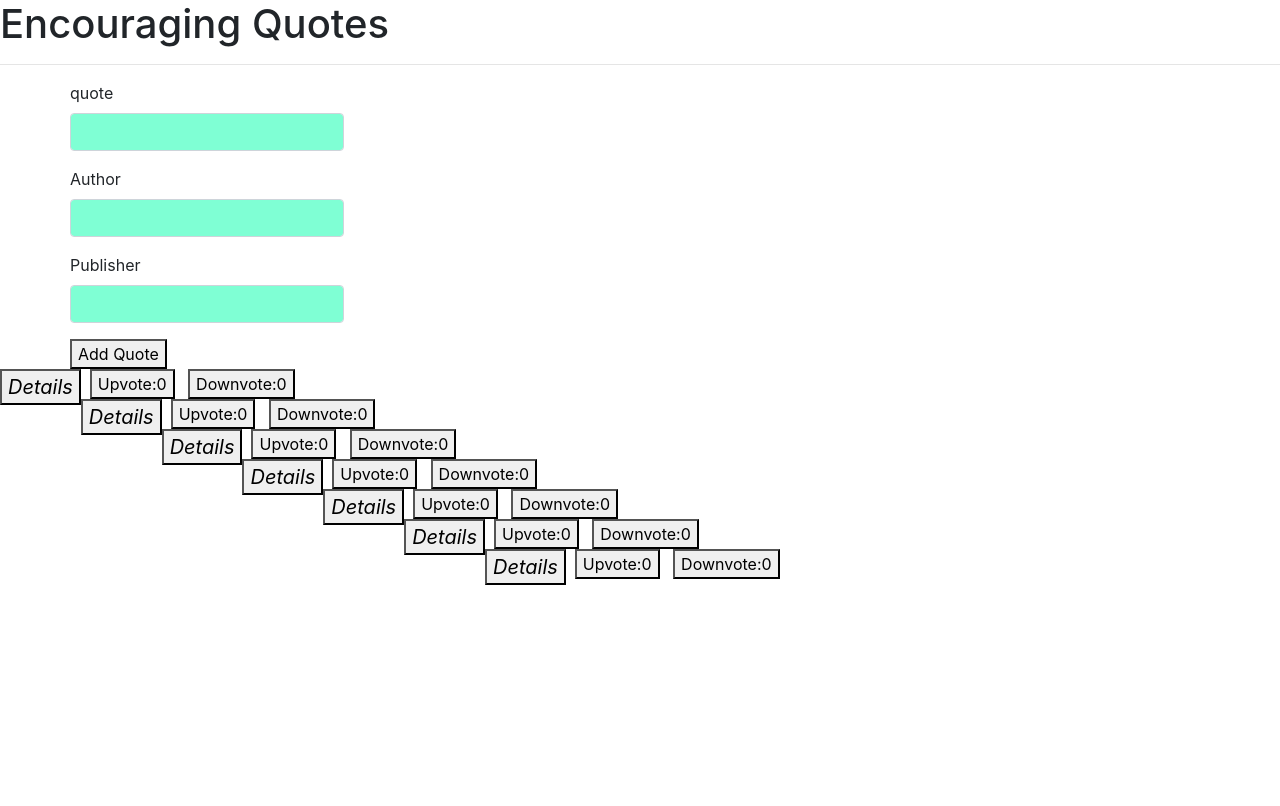
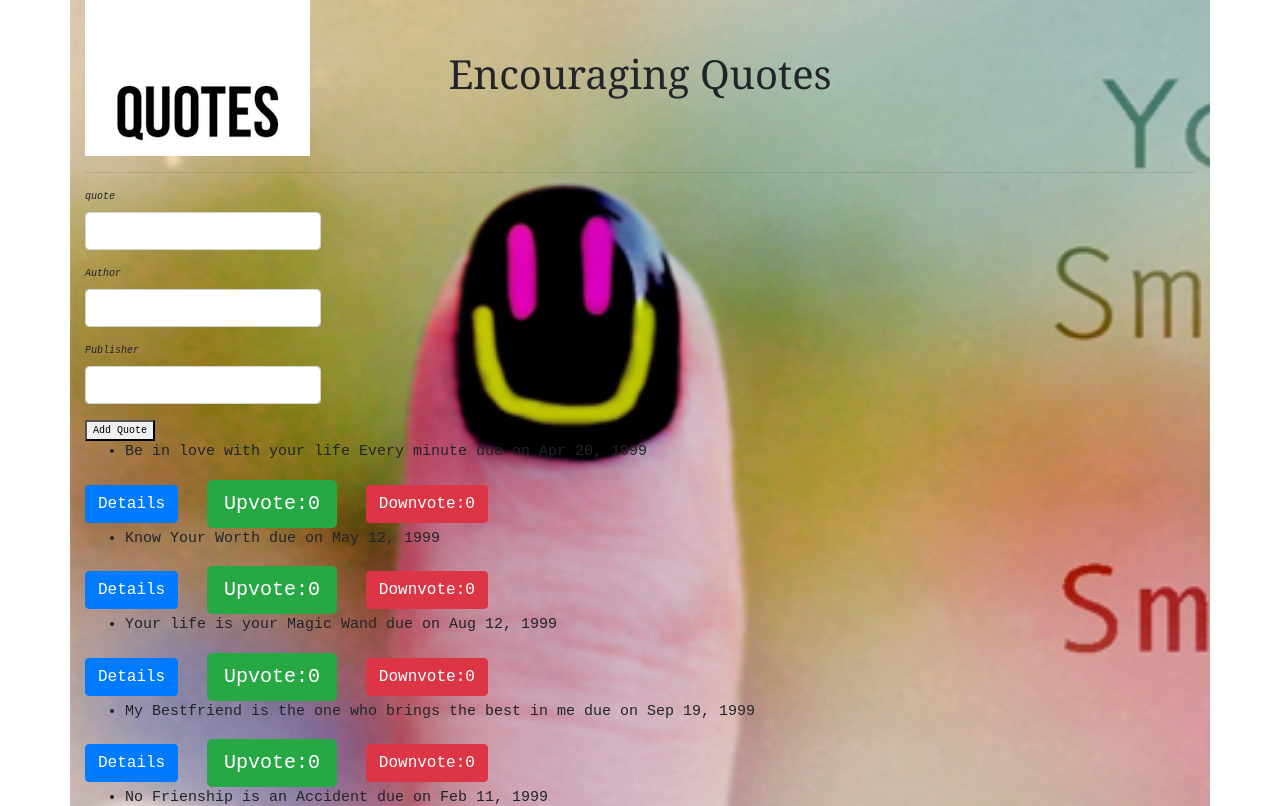
Before and after one commit to joankorir/Quotes, an Angular app: page / in a window 1280 px wide. Shown: the top 806 px of the page. Built offline with nearby package versions, Linux system fonts and the light colour scheme.

Commit message:
styled under thebody class

```diff
--- a/src/app/app.component.html
+++ b/src/app/app.component.html
@@ -1,4 +1,4 @@
 <!--The content below is only a placeholder and can be replaced.-->
-<!-- <body bac width="100%"  back> -->
+
 
   <app-quotes></app-quotes>
--- a/src/app/quote-details/quote-details.component.html
+++ b/src/app/quote-details/quote-details.component.html
@@ -1,6 +1,5 @@
-<p> {{quote.quote</p>
+<!-- <p> {{quote.quote</p> -->
 
-<li id="{{i}}">{{quote.name}} due on {{quote.DurationTime|date}}</li>
 
  <p>This quote has been existant for {{quote.DurationTime|dateCount}} days</p>
 
--- a/src/app/quote-form/quote-form.component.css
+++ b/src/app/quote-form/quote-form.component.css
@@ -1,12 +1,4 @@
-#author{
-    background-color:aquamarine;
-
+.row1{
+    font-style: oblique;
+    font-size: 10px;
 }
-
-#quote{
-    background-color: aquamarine;
-}
-
-#publisher{
-    background-color: aquamarine;
-}
--- a/src/app/quote-form/quote-form.component.html
+++ b/src/app/quote-form/quote-form.component.html
@@ -1,5 +1,6 @@
         <div class="container">
-            <div class="row">
+            <div class="row row1">
+
                 <form  (ngSubmit)='submitQuote()'#quoteForm='ngForm'>
 
 
--- a/src/app/quotes/quotes.component.css
+++ b/src/app/quotes/quotes.component.css
@@ -1,13 +1,11 @@
-/* .jumbotron{
-    background-image: url('../Quotes/images.jpeg');
-    font-tfamily: monospace;
-
-
-} */
-#details{
-    font-size: 20px;
-    float: left;
-    font-style: italic;
-
-
+.body{
+    background-image: url('../../assets/quote.jpeg');
+    font-family: monospace;
+    background-repeat: no-repeat;
+    background-size:cover;
+    width:290%;
 }
+.bor{
+    font-size: 15px;
+    font-style: normal;
+}
--- a/src/app/quotes/quotes.component.html
+++ b/src/app/quotes/quotes.component.html
@@ -1,19 +1,33 @@
+<div class="container  body ">
+  <div class="Quote" style="font-family: Georgia, 'Times New Roman', Times, serif; padding:50px; text-align: center; background-image: url('../assets/images.png'); background-repeat:no-repeat">
     <h1>Encouraging Quotes</h1>
+  </div>
+
   <hr>
+
       <app-quote-form (addQuote)="addNewQuote($event)"></app-quote-form>
 
+
       <div *ngFor="let quote of quotes;let i=index">
-                <div class="class1">
+        <ul>
+          <div class="bor">
+              <li id="{{i}}">{{quote.quote}} due on {{quote.DurationTime|date}}</li>
 
-                        <button id="details" (click)='Details(i)'>Details </button> &nbsp;
+          </div>
 
-                        <button id="upvote" (click)='Upvote(i)'> Upvote:{{quote.Upvote}}  </button>   &nbsp;
 
-                        <button  id="down" (click) ='Downvote(i)'>Downvote:{{quote.Downvote}}</button>
+        </ul>
 
-                        <app-quote-details  *ngIf="quote.showQuote" [quote]='quote' (isComplete)= 'DeleteQuotes($event,i)' ></app-quote-details>
+
+        <button class="btn btn-primary" id="details" (click)='Details(i)'>Details </button> &nbsp;
+
+        <button id="upvote" class="btn btn-success btn-lg" (click)='Upvote(i)'> Upvote:{{quote.Upvote}} </button> &nbsp;
+
+        <button id="down" class="btn btn-danger " (click)='Downvote(i)'>Downvote:{{quote.Downvote}}</button>
+
+        <app-quote-details *ngIf="quote.showQuote" [quote]='quote' (isComplete)='DeleteQuotes($event,i)'></app-quote-details>
+      </div>
+
 
 
 </div>
-
-                 </div>
```
Also changed, not shown: src/app/date-count.pipe.ts (line endings or trailing spaces), src/assets/image.png (added), src/assets/quote.jpeg (added). Lines whose indentation alone changed are shown as unchanged.
